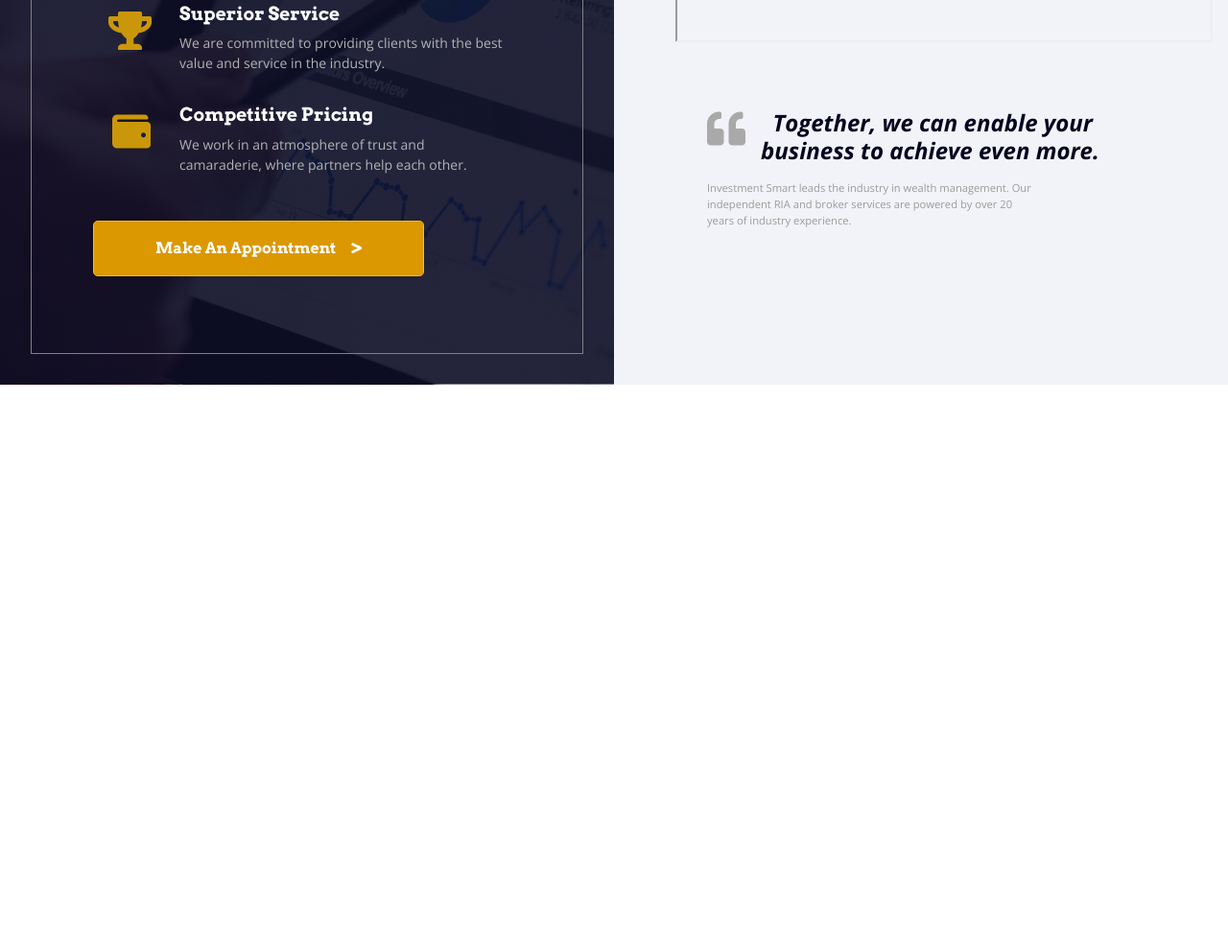
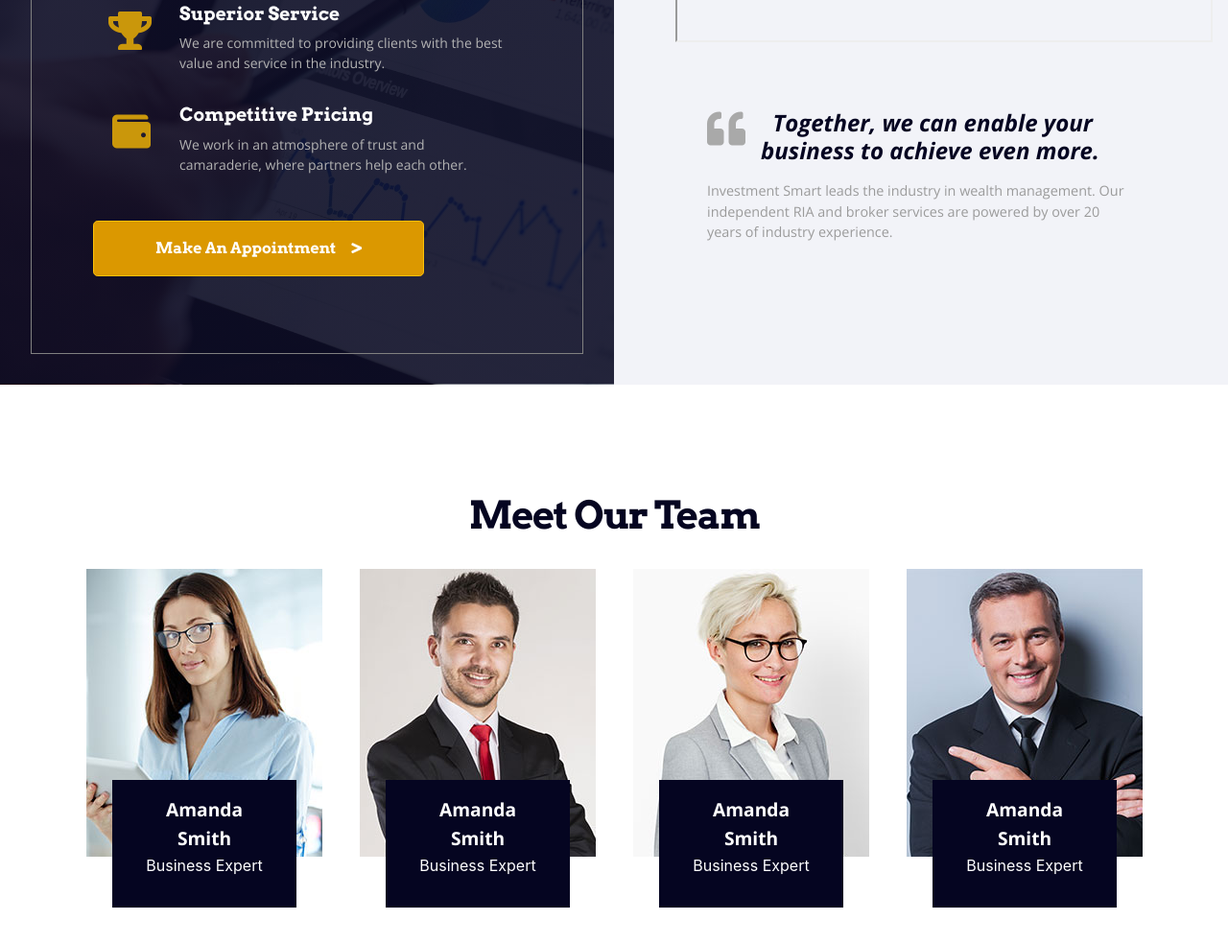
Before and after one commit to AbdulrahimMuhammad/Investment-Smart, a plain HTML site: page index.html in a window 1280 px wide. Shown: the part 2524-3508 px from the top of the page at 96% size. Drawn offline with nearby package versions, Linux system fonts and the light colour scheme; grey boxes are pictures that could not be loaded.

Commit message:
third commit

```diff
--- a/index.html
+++ b/index.html
@@ -232,6 +232,50 @@
         </div>
     </section>
 
+    <section class="teams">
+        <div class="container-fluid">
+            <div class="container">
+                <div class="row titles">
+                    <h2>Meet Our Team</h2>
+                </div>
+
+                <div class="row">
+                    <div class="col-md-3 team-info">
+                        <img src="img/team1.jpg" alt="team1">
+                        <div class="team-name">
+                            <a href="#">Amanda Smith</a>
+                            <p>Business Expert</p>
+                        </div>
+                    </div>
+
+                    <div class="col-md-3 team-info">
+                        <img src="img/team2.jpg" alt="team2">
+                        <div class="team-name">
+                            <a href="#">Amanda Smith</a>
+                            <p>Business Expert</p>
+                        </div>
+                    </div>
+
+                    <div class="col-md-3 team-info">
+                        <img src="img/team3.jpg" alt="team3">
+                        <div class="team-name">
+                            <a href="#">Amanda Smith</a>
+                            <p>Business Expert</p>
+                        </div>
+                    </div>
+
+                    <div class="col-md-3 team-info">
+                        <img src="img/team4.jpg" alt="team4">
+                        <div class="team-name">
+                            <a href="#">Amanda Smith</a>
+                            <p>Business Expert</p>
+                        </div>
+                    </div>
+                </div>
+            </div>
+        </div>
+    </section>
+
 
 
 
--- a/scss/main.scss
+++ b/scss/main.scss
@@ -436,7 +436,7 @@ body {
                     margin-left: 3rem;
                     padding-top: 0.5rem;
                     font-family: $openSans;
-                    font-size: 0.7rem;
+                    font-size: 0.9rem;
                     color: #9b9b9b;
                     font-weight: 400;
 
@@ -446,3 +446,52 @@ body {
         }
     }
 }
+
+.teams{
+    width: 100%;
+    text-align: center;
+
+        .titles {
+            text-align: center;
+            display: inline-block;
+            h2 {
+                @include sectionHeadings;
+                padding: 7rem 0 1.5rem 0;
+            }
+        }
+
+        .team-info{
+            img{
+                position: relative;
+                text-align: center;
+            }
+
+            .team-name{
+                background-color: #050521;
+                margin-top: -5rem;
+                margin-left: 2rem;
+                padding: 1rem 1.6rem;
+                color: #fff;
+                width: 12rem;
+                text-align: center;
+                position: absolute;
+
+
+                a{
+                    text-decoration: none;
+                    color: #fff;
+                    font-family: $openSans;
+                    font-size: 1.2rem;
+                    line-height: 30.8572px;
+                    font-weight: 700;
+
+                    &:hover{
+                        color: $dark-gold;
+                    }
+
+                }
+
+            }
+        }
+
+}
```
Also changed, not shown: css/main.css.
